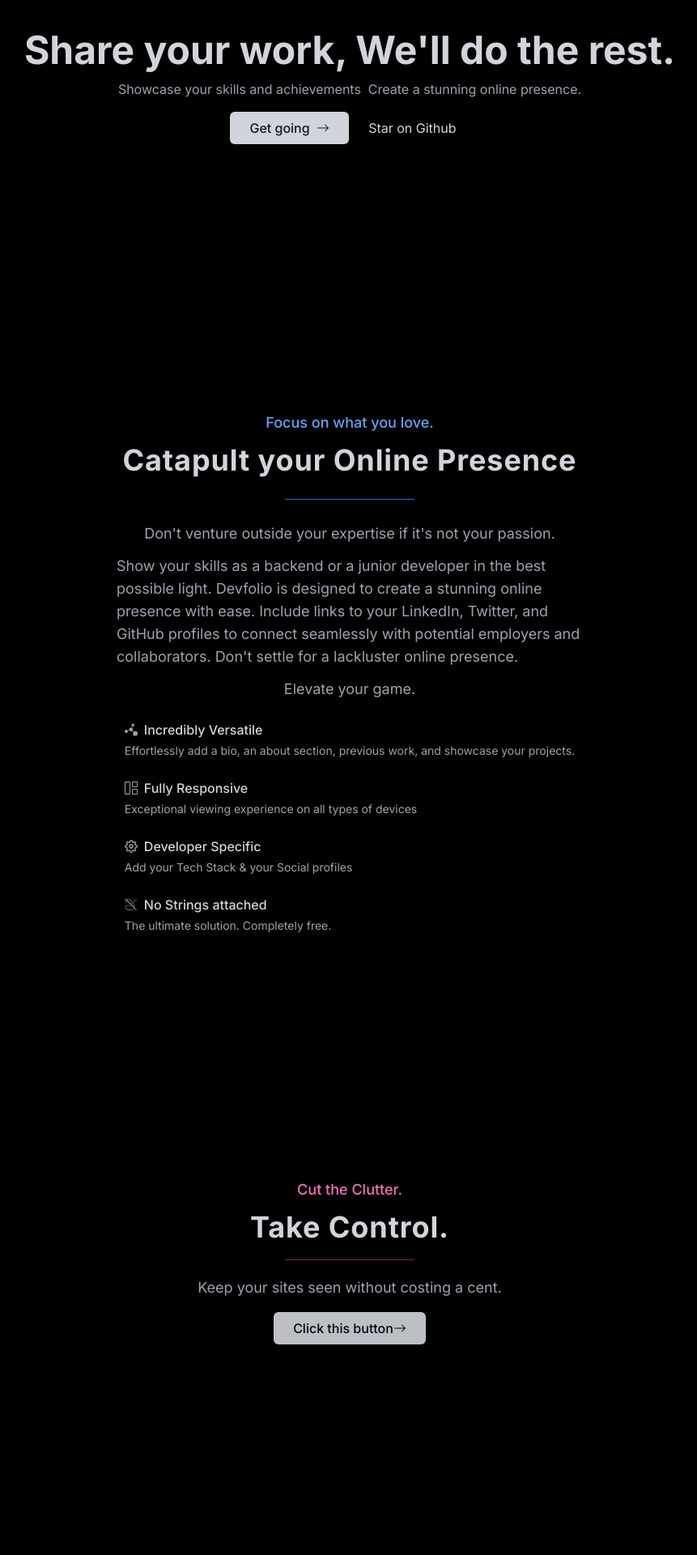
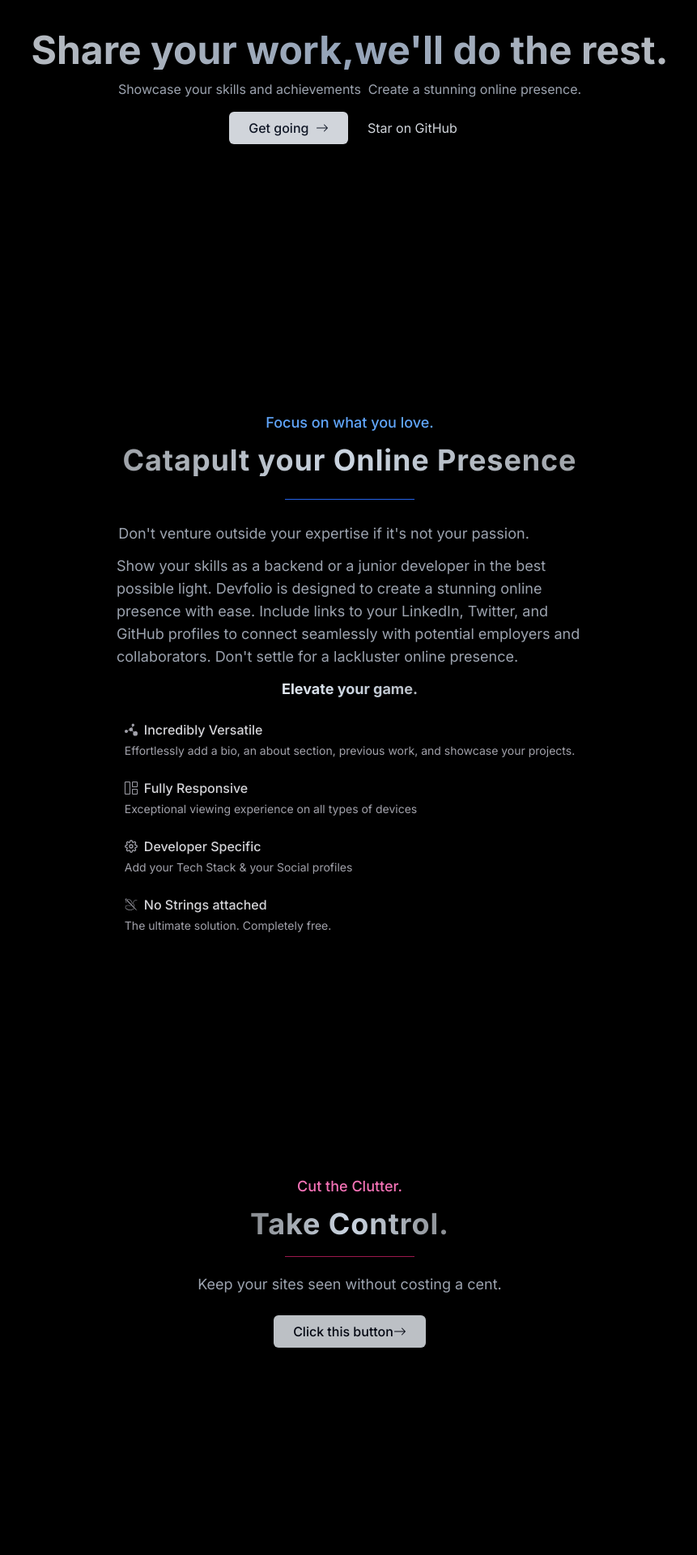
Before and after one commit to 99Yash/devfolio, a Next.js app: page / in a window 1280 px wide. Shown: the part 340-2260 px from the top of the page at 81% size, without its empty margins (208-1069 px from the left). Built offline with nearby package versions, Linux system fonts and the light colour scheme; no server answers.

Commit message:
adds a signin route

```diff
--- a/package.json
+++ b/package.json
@@ -39,6 +39,7 @@
     "react-icons": "^4.8.0",
     "react-parallax-tilt": "^1.7.150",
     "react-redux": "^8.0.5",
+    "react-textarea-autosize": "^8.5.2",
     "tailwindcss": "3.3.2",
     "typescript": "5.0.4"
   },
--- a/src/components/main/Marketing.tsx
+++ b/src/components/main/Marketing.tsx
@@ -38,66 +38,65 @@ const Marketing = () => {
       description: 'The ultimate solution. Completely free.',
     },
   ];
-  const [showSignin, setShowSignin] = useState(false);
+
   return (
     <Fade direction="up" duration={300}>
-      {!showSignin && (
       <div className={`${inter.className} `}>
         <nav className={`text-right flex justify-end mx-4 mt-2 `}>
-            <button
-              onClick={() => setShowSignin(true)}
-              className=" flex text-gray-400 py-2 px-4 rounded-md "
+          <Link
+            href={'/sign-in'}
+            className=" flex text-gray-400 my-2 mx-4 rounded-md "
           >
             Sign in
-            </button>
+          </Link>
         </nav>
-          <div
+        <section
           className={`${inter.className} h-screen flex flex-col justify-center items-center gap-4 `}
         >
-            <div className="flex flex-col flex-wrap lg:px-2 px-6 text-center justify-center items-center gap-3">
-              <h1 className={`text-5xl text-gray-300 font-semibold `}>
-                Share your work, We&apos;ll do the rest.
+          <div className="flex flex-col flex-wrap lg:px-2 px-6 text-center justify-center items-center lg:gap-3 gap-6 ">
+            <h1
+              className={`text-5xl text-transparent bg-clip-text bg-gradient-to-r from-slate-200/80 via-slate-400 to-slate-200/80 font-semibold `}
+            >
+              Share your work,we&apos;ll do the rest.
             </h1>
             <p className={`text-md text-gray-400 `}>
               Showcase your skills and achievements &nbsp;Create a stunning
               online presence.
             </p>
           </div>
-            <div className="flex gap-2 ">
-              <button
-                onClick={() => setShowSignin(true)}
+          <div className="flex flex-col md:flex-row gap-2 ">
+            <Link
+              href={'/sign-in'}
               className="bg-gray-300 font-medium flex justify-center text-gray-900 py-2 px-6 rounded-md "
             >
               Get going &nbsp;
               <BsArrowRight className="self-center" />
-              </button>
+            </Link>
             <Link
               href={'https://github.com/99Yash/devfolio-client'}
               target="_blank"
               rel="noopener noreferrer"
-                className="bg-black flex text-gray-300 py-2 px-4 rounded-md "
+              className="bg-black flex-1 flex text-gray-300 py-2 px-4 rounded-md "
             >
-                Star on Github
+              Star on GitHub
             </Link>
           </div>
-          </div>
+        </section>
 
-          <div
+        <main
           className={`${inter.className} max-h-screen flex flex-col flex-wrap justify-center items-center lg:text-left text-center gap-3 px-4 `}
         >
-            <p
-              className={`text-blue-400 text-lg font-medium md:self-start lg:text-left lg:self-center `}
-            >
+          <p className={`text-blue-400 text-lg font-medium lg:self-center `}>
             Focus on what you love.
           </p>
           <h1
-              className={`text-4xl tracking-wide font-semibold text-gray-300 `}
+            className={`text-4xl tracking-wide font-semibold text-transparent bg-clip-text bg-gradient-to-r from-slate-200/70 via-slate-300 to-slate-200/70 `}
           >
             Catapult your Online Presence
           </h1>
           <hr className="w-40 mx-auto my-4 border-blue-600 " />
           <p
-              className={`text-lg text-gray-400 max-w-xl lg:max-w-none hidden md:inline `}
+            className={`text-lg  text-gray-400 max-w-xl lg:max-w-none hidden md:inline  lg:mr-16 `}
           >
             Don&apos;t venture outside your expertise if it&apos;s not your
             passion.
@@ -109,7 +108,9 @@ const Marketing = () => {
             GitHub profiles to connect seamlessly with potential employers and
             collaborators. Don&apos;t settle for a lackluster online presence.
           </p>
-            <p className={`text-lg text-gray-400 max-w-xl `}>
+          <p
+            className={`text-lg font-bold text-transparent bg-clip-text bg-gradient-to-r from-slate-200 via-slate-300 to-slate-200/80 `}
+          >
             Elevate your game.
           </p>
           <dl className="grid grid-cols-1 mt-2 gap-4">
@@ -130,74 +131,40 @@ const Marketing = () => {
               </div>
             ))}
           </dl>
-          </div>
+        </main>
 
-          <div
+        <section
           className={`
           ${inter.className} h-screen flex flex-col justify-center items-center gap-4
             `}
         >
           <div className="flex flex-col flex-wrap lg:px-2 px-6 text-center justify-center items-center gap-3">
-              <p
-                className={`text-pink-400 text-lg font-medium lg:self-center `}
-              >
+            <p className={`text-pink-400 text-lg font-medium lg:self-center `}>
               Cut the Clutter.
             </p>
             <h1
-                className={`text-4xl tracking-wide font-semibold text-gray-300 `}
+              className={`text-4xl tracking-wide font-semibold text-transparent bg-clip-text bg-gradient-to-r from-slate-200/60 via-slate-300 to-slate-200/60 `}
             >
               Take Control.
             </h1>
             <hr className="w-40 mx-auto my-2 border-pink-800 " />
             <p
-                className={`text-lg text-gray-400 max-w-xl lg:max-w-none hidden md:inline `}
+              className={`text-lg text-gray-400 max-w-xl pb-2 lg:max-w-none hidden md:inline `}
             >
               Keep your sites seen without costing a cent.
             </p>
           </div>
-            <button
-              onClick={() => setShowSignin(true)}
+          <Link
+            href={'/sign-in'}
             className="bg-gray-300/90 font-medium hover:bg-gray-400 flex justify-center text-gray-950 py-2 px-6 rounded-md "
           >
             Click this button
             <BsArrowRight className="self-center" />
-            </button>
-          </div>
-        </div>
-      )}
-      {/* //use a modal */}
-      {showSignin && (
-        <div className="h-screen flex flex-col justify-center items-center gap-4 ">
-          <button
-            onClick={() => setShowSignin(false)}
-            className={`rounded-md ${inter.className} flex justify-center items-center border border-gray-800 text-gray-400 px-6 py-2 `}
-          >
-            <BsArrowLeft className="mr-2" />
-            Go back
-          </button>
-          <SignIn
-            appearance={{
-              variables: {
-                colorPrimary: '#000000',
-              },
-              elements: {
-                rootBox: `bg-black`,
-                formButtonPrimary: `bg-gray-200 text-gray-900 hover:bg-gray-300 ${inter.className} `,
-                card: 'bg-gray-950',
-                header: `bg-gray-900 bg-clip-text ${inter.className} `,
-                headerTitle: `font-medium`,
-                headerSubtitle: ``,
-                socialButtonsBlockButtonText: `${inter.className} font-normal text-gray-300 `,
-                formFieldInput: `bg-inherit`,
-                formFieldLabel: `text-gray-300 font-normal `,
-                footerActionLink: `text-sky-300 hover:text-sky-400 `,
-              },
-            }}
-          />
-        </div>
-      )}
+          </Link>
+        </section>
+
         <footer
-        className={`pt-24 ${inter.className} `}
+          className={` ${inter.className} `}
           aria-labelledby="footer-heading"
         >
           <div className="px-6 pb-8 mx-auto max-w-7xl lg:px-8">
@@ -243,6 +210,7 @@ const Marketing = () => {
             </div>
           </div>
         </footer>
+      </div>
     </Fade>
   );
 };
--- a/src/components/portfolio/components/Hero.tsx
+++ b/src/components/portfolio/components/Hero.tsx
@@ -51,11 +51,11 @@ const Hero = () => {
 
       <Box
         my={6}
-        maxW={['90%', '80%', '60%', '50%']}
+        maxW={['90%', '90%', '60%', '50%']}
         lineHeight={1.6}
         fontSize={['md', 'lg']}
         color={'gray.400'}
-        letterSpacing={1.1}
+        letterSpacing={0.9}
         fontWeight={'thin'}
       >
         <Text>{localUserState?.oneLiner} </Text>
--- a/src/pages/portfolio/[userId].tsx
+++ b/src/pages/portfolio/[userId].tsx
@@ -21,6 +21,13 @@ import { setTechStack } from '@/store/tech.slice';
 import { useRouter } from 'next/router';
 import { useState } from 'react';
 import Socials from '@/components/portfolio/components/Socials';
+import { Inter } from 'next/font/google';
+
+const inter = Inter({
+  weight: ['400', '500', '700'],
+  display: 'swap',
+  subsets: ['latin'],
+});
 
 const Portfolio = () => {
   const router = useRouter();
@@ -77,7 +84,7 @@ const Portfolio = () => {
         <link rel="icon" href="/favicon.ico" />
       </Head>
       <Box
-        className="bg-gradient-to-r from-black via-black to-emerald-950"
+        className={`bg-gradient-to-r from-black via-black to-emerald-950 ${inter.className} `}
         overflow="hidden"
       >
         {!localUserState ? (
--- /dev/null
+++ b/src/pages/sign-in/index.tsx
@@ -0,0 +1,37 @@
+import { SignIn } from '@clerk/nextjs';
+import React from 'react';
+import { Inter } from 'next/font/google';
+
+const inter = Inter({
+  weight: ['400', '500', '700'],
+  display: 'swap',
+  subsets: ['latin'],
+});
+
+const page = () => {
+  return (
+    <div className={`h-screen flex justify-center items-center `}>
+      <SignIn
+        appearance={{
+          variables: {
+            colorPrimary: '#1e1d1d',
+          },
+          elements: {
+            rootBox: `bg-gray-950`,
+            formButtonPrimary: `bg-gray-200 text-gray-900 hover:bg-gray-300 ${inter.className} `,
+            card: 'bg-gray-950',
+            header: `bg-gray-900 bg-clip-text ${inter.className} `,
+            headerTitle: `font-medium`,
+            headerSubtitle: ``,
+            socialButtonsBlockButtonText: `${inter.className} font-normal text-gray-300 `,
+            formFieldInput: `bg-inherit`,
+            formFieldLabel: `text-gray-300 font-normal `,
+            footerActionLink: `text-sky-300 hover:text-sky-400 `,
+          },
+        }}
+      />
+    </div>
+  );
+};
+
+export default page;
--- a/src/styles/globals.css
+++ b/src/styles/globals.css
@@ -41,7 +41,7 @@ body {
 ::-webkit-scrollbar-thumb {
   background: linear-gradient(
     to bottom,
-    rgb(26, 163, 232),
+    rgb(26, 112, 232),
     rgba(9, 10, 10, 0.663)
   ); /* Replace with your desired gradient colors */
   border-radius: 7px;
@@ -51,7 +51,7 @@ body {
 ::-webkit-scrollbar-thumb:hover {
   background: linear-gradient(
     to bottom,
-    rgb(9, 152, 199),
+    rgb(9, 91, 199),
     rgb(11, 0, 0)
   ); /* Replace with your desired gradient colors */
   width: 20px;
@@ -66,7 +66,7 @@ scrollbar-track {
 scrollbar-thumb {
   background: linear-gradient(
     to bottom,
-    rgb(15, 136, 176),
+    rgb(15, 95, 176),
     rgba(34, 187, 187, 0.663)
   );
   border-radius: 5px;
```
Also changed, not shown: src/pages/index.tsx (+1 -7 lines), 1 other file (tests, documents, lock files or other folders). Lines whose indentation alone changed are shown as unchanged.
